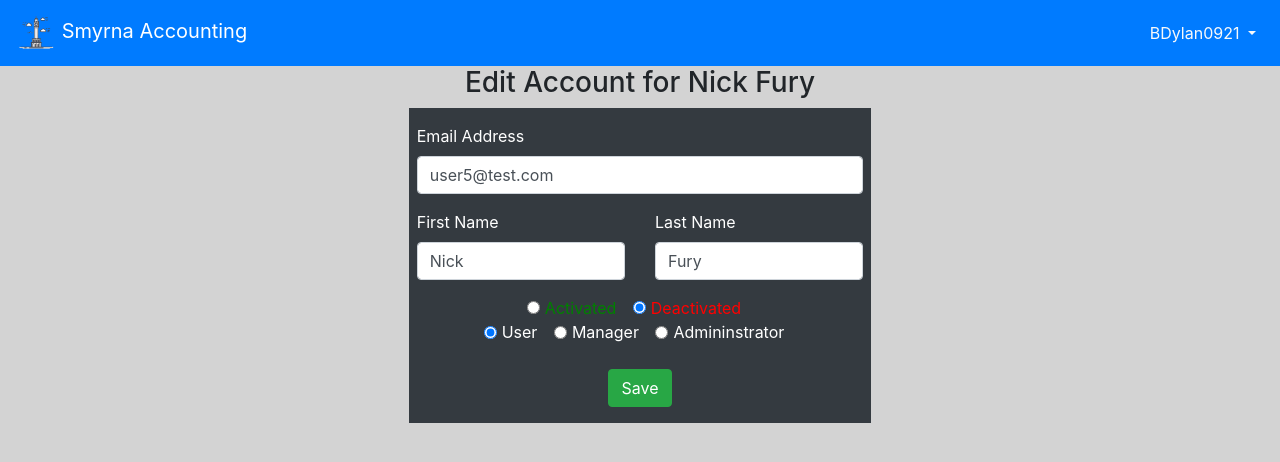
After one commit to Dunson/SWE_4713_Project, a Flask app: page /editAccount in a window 1280 px wide. The commit adds this page. Shown: the top 462 px of the page. Run offline with Flask 2, Linux system fonts and the light colour scheme; a user stored in the database is signed in; data comes from the database, SQL or seed files in the repository; both versions use the stored data as it was after the commit; some libraries are stand-ins or nearby versions.

Commit message:
Admin config and password update

```diff
--- a/website/auth.py
+++ b/website/auth.py
@@ -1,4 +1,6 @@
+from os import error
 from flask import Blueprint, render_template, request, flash, redirect, url_for
+from sqlalchemy.orm import query
 from .models import User
 from werkzeug.security import generate_password_hash, check_password_hash
 from . import db
@@ -32,6 +34,8 @@ def login():
             if check_password_hash(user.password, password):
                 flash('Login Succeful!', category='success')
                 login_user(user)
+       #         if user.password_expire():
+        #            flash('Your password will expire in 3 days')
                 return redirect(url_for('views.home'))
             else:
                 flash('Incorrect Password!', category='error')
@@ -128,7 +132,6 @@ def reset_password(token):
     user = User.verify_reset_token(token)
 
     if not user:
-        print('no user found')
         flash('Reset Token Expired!',category='error')
         return redirect(url_for('auth.login'))
 
@@ -137,6 +140,12 @@ def reset_password(token):
 
     if password1:
         if password1 == password2:
+            print(check_password_hash(user.oldPassword, password1))
+
+            if check_password_hash(user.oldPassword, password1):
+                flash('You can not reuse an old password!', category='error')
+                return redirect(url_for('auth.reset_password', token = token))
+
             user.reset_password(password1, commit=True)
             flash('Password Reset Successful!!', category='success')
             return redirect(url_for('auth.login'))
@@ -146,20 +155,36 @@ def reset_password(token):
     return render_template('reset_verified.html', user=current_user)
 
 
-#Method for admin portal access and updating user info on POST request
+
+
+#Method for admin dashboard
 @auth.route('/adminPortal', methods = ['GET', 'POST'])
 @login_required
 def adminPort():
 
+    #qID = 0
     #Logic for updating accounts
     if request.method == 'POST':
-        print('POST Request')
+        searchID = request.form.get('searchBar')
+        print(searchID)
+        return render_template('editAccount.html', user=current_user, query = User.query.all())
 
 
+    else:
 
-    if current_user.hasAdmin:
-        return render_template('adminPortal.html',
-            user = current_user, query = User.query.all(), selUser = current_user)
-    else:
-        flash('You do not have access to this page!', category='error')
-        return redirect(url_for('views.home'))
+        if current_user.hasAdmin:
+            return render_template('adminPortal.html',
+                user = current_user, query = User.query.all())
+        else:
+            flash('You do not have access to this page!', category='error')
+            return redirect(url_for('views.home'))
+
+
+@auth.route('editAccount')
+@login_required
+def accountEdit():
+
+    if request.method == 'POST':
+        pass
+
+    return render_template('editAccount.html', user=current_user, query = User.query.all())
--- /dev/null
+++ b/website/templates/editAccount.html
@@ -0,0 +1,97 @@
+{% extends "base.html" %}
+{% block title %} Edit Account{% endblock %}
+
+{%block content%}
+
+<h3 class="text-center">Edit Account for {{query[request.args.get('searchBar') | int - 1].firstName}} {{query[request.args.get('searchBar') | int - 1].lastName}}</h3>
+
+<form method = "POST">
+
+    <div class="container px-2 py-3 col-5 bg-dark text-white">
+
+        <div class="form-group">
+            <label for="email">Email Address</label>
+            <input
+              type="email"
+              class="form-control"
+              id="email"
+              name="email"
+              value="{{query[request.args.get('searchBar') | int - 1].email}}"
+            />
+          </div>
+
+        <div class="row">
+            <div class="col">
+                <div class="form-group">
+                    <label for="firstName">First Name</label>
+                    <input
+                      type="text"
+                      class="form-control"
+                      id="firstName"
+                      name="firstName"
+                      value="{{query[request.args.get('searchBar') | int - 1].firstName}}"
+                    />
+                </div>
+              </div>
+            <div class="col">
+                <div class="form-group">
+                    <label for="lastName">Last Name</label>
+                    <input
+                      type="text"
+                      class="form-control"
+                      id="lastName"
+                      name="lastName"
+                      value="{{query[request.args.get('searchBar') | int - 1].lastName}}"
+                    />
+                  </div>
+            </div>
+        </div>
+
+
+            <div class="text-center">
+                <div class="form-check form-check-inline">
+                  <input class="form-check-input" type="radio" name="inlineRadioOptions" {% if query[request.args.get('searchBar') | int - 1].status  == True %} checked {% endif %}/>
+                  <label class="form-check-label" for="inlineRadio" style="color: green">Activated</label>
+                </div>
+
+                <div class="form-check form-check-inline">
+                  <input class="form-check-input" type="radio" name="inlineRadioOptions"  {% if query[request.args.get('searchBar') | int - 1].status  == False %} checked {% endif %}/>
+                  <label class="form-check-label" for="inlineRadio" style="color: red">Deactivated</label>
+                </div>
+              </div>
+
+              <div class="text-center">
+                <div class="form-check form-check-inline">
+                  <input class="form-check-input" type="radio" name="inlineRadioOptionUserType"  {% if query[request.args.get('searchBar') | int - 1].hasMan  == False and query[request.args.get('searchBar') | int - 1].hasAdmin  == False %} checked {% endif %}/>
+                  <label class="form-check-label" for="inlineRadio" >User</label>
+                </div>
+
+                <div class="form-check form-check-inline">
+                  <input class="form-check-input" type="radio" name="inlineRadioOptionsUserType"  {% if query[request.args.get('searchBar') | int - 1].hasMan  == True %} checked {% endif %} />
+                  <label class="form-check-label" for="inlineRadio" >Manager</label>
+                </div>
+
+                <div class="form-check form-check-inline">
+                  <input class="form-check-input" type="radio" name="inlineRadioOptionsUserType"  {% if query[request.args.get('searchBar') | int - 1].hasAdmin  == True %} checked {% endif %} />
+                  <label class="form-check-label" for="inlineRadio" >Admininstrator</label>
+                </div>
+              </div>
+
+
+          <br>
+
+
+          <div class="text-center">
+            <button class="btn btn-success text-center" type="submit">Save</button>
+            </div>
+    </div>
+
+
+
+
+</form>
+
+
+
+
+{% endblock %}
```
Also changed, not shown: website/models.py (+12 -4 lines), website/templates/adminPortal.html (+26 -112 lines), website/database.db.
